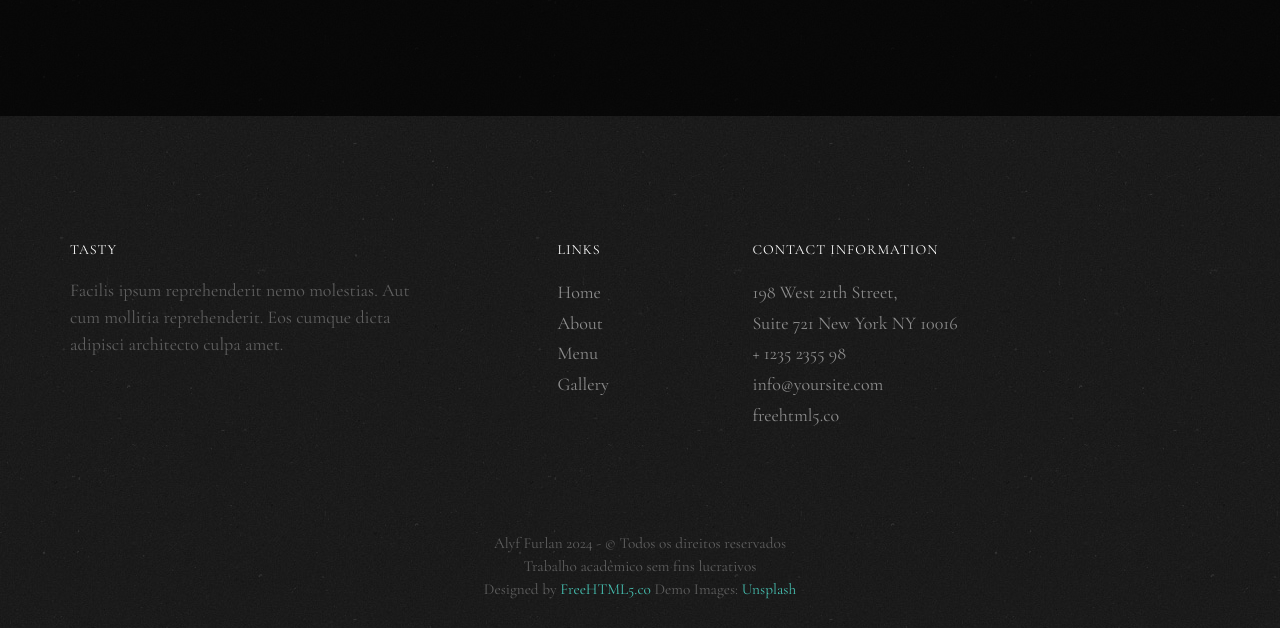
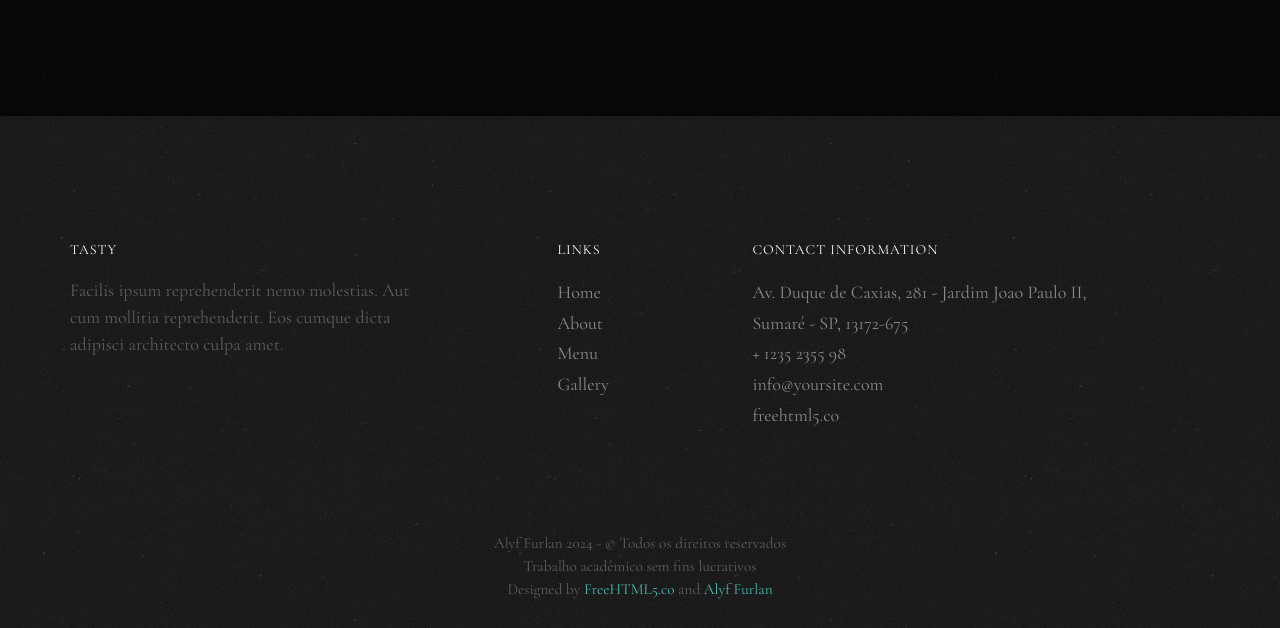
Before and after one commit to alyorifur/drones, a plain HTML site: page index.html in a window 1280 px wide. Shown: the part 6692-7320 px from the top of the page. Drawn offline with nearby package versions, Linux system fonts and the light colour scheme; files whose address does not match are found by name.

Commit message:
cfhvgjhyujoi

```diff
--- a/index.html
+++ b/index.html
@@ -370,7 +370,7 @@
 				<div class="col-md-4 col-md-push-1 fh5co-widget">
 					<h4>Contact Information</h4>
 					<ul class="fh5co-footer-links">
-						<li>198 West 21th Street, <br> Suite 721 New York NY 10016</li>
+						<li>Av. Duque de Caxias, 281 - Jardim Joao Paulo II, Sumaré - SP, 13172-675</li>
 						<li><a href="tel://1234567920">+ 1235 2355 98</a></li>
 						<li><a href="mailto:info@yoursite.com">info@yoursite.com</a></li>
 						<li><a href="http://https://freehtml5.co">freehtml5.co</a></li>
@@ -384,7 +384,7 @@
 					<p>
 						<small class="block">Alyf Furlan 2024 - &copy; Todos os direitos reservados</small>
 						<small class="block">Trabalho acadêmico sem fins lucrativos</small>
-						<small class="block">Designed by <a href="http://freehtml5.co/" target="_blank">FreeHTML5.co</a> Demo Images: <a href="http://unsplash.co/" target="_blank">Unsplash</a></small>
+						<small class="block">Designed by <a href="#">FreeHTML5.co</a> and <a href="#">Alyf Furlan</a></small>
 					</p>
 					<p>
 						<ul class="fh5co-social-icons">
```
